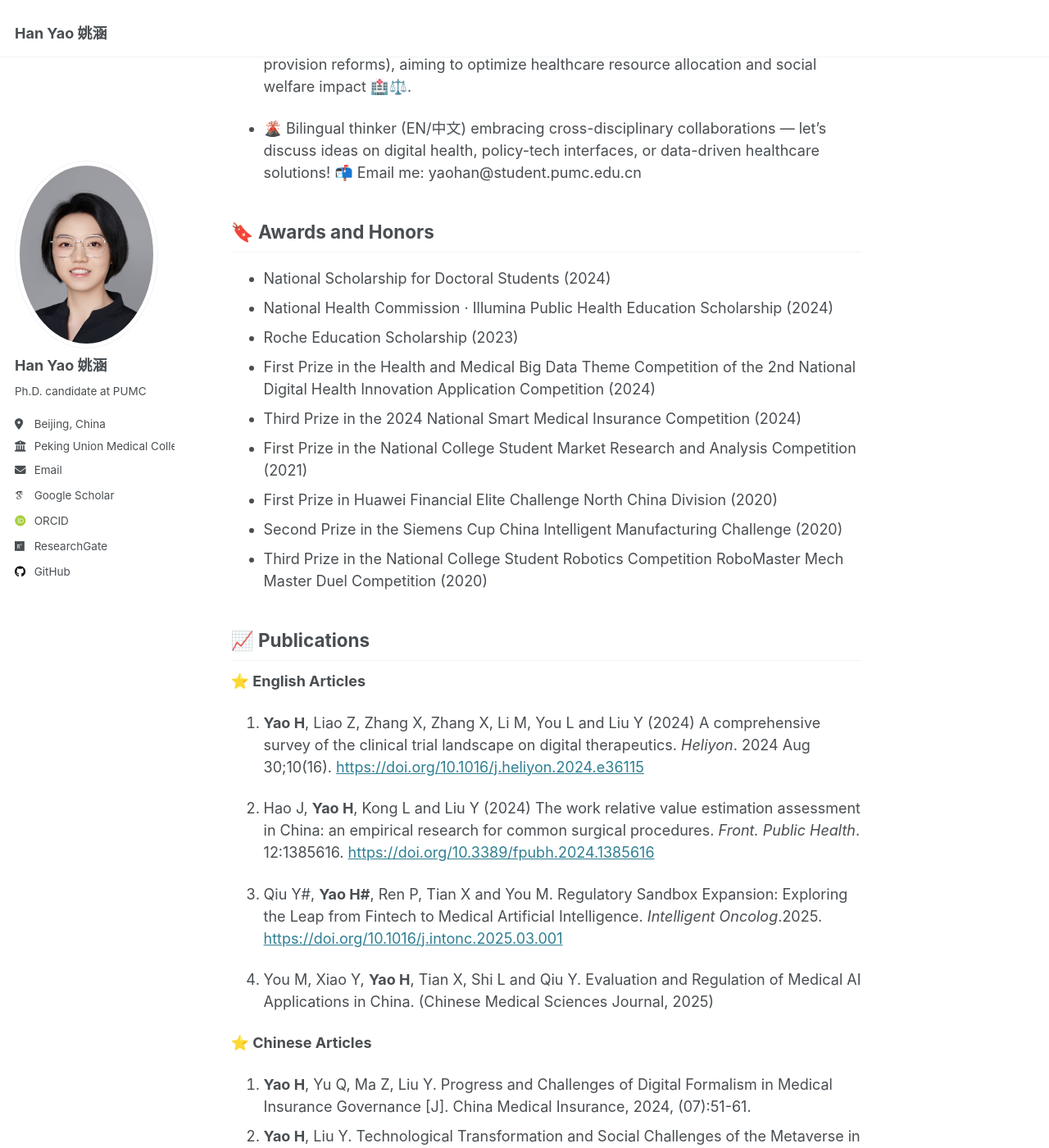
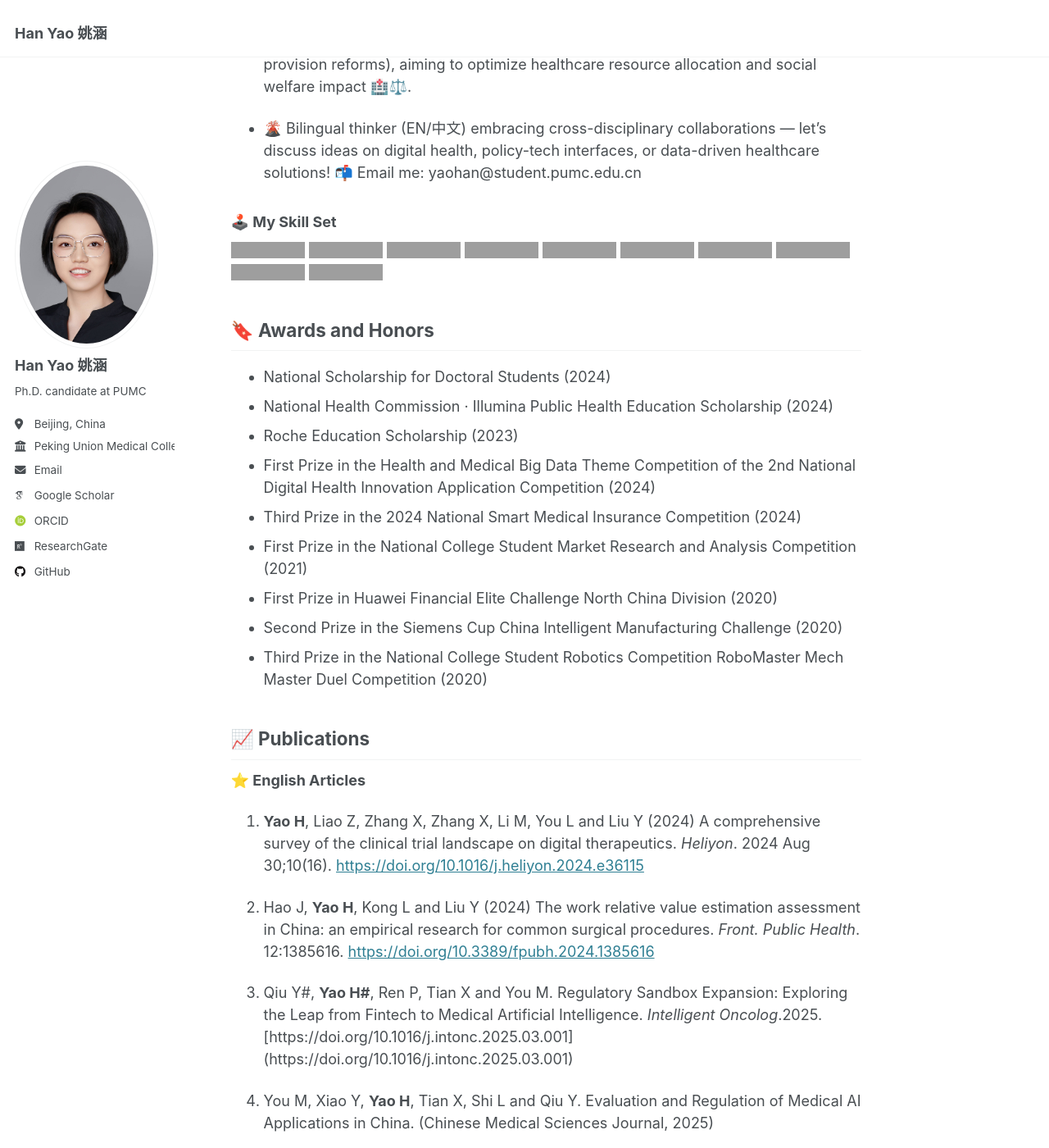
Before and after one commit to hannalyao/hannalyao.github.io, a Jekyll site: the page built from _pages/about.md, in a window 1280 px wide and 1400 px high, scrolled down 394 px. Shown: the whole window at 82% size. Built offline with Jekyll 4.4.1, drawn with Linux system fonts in a browser that asks for light colours; some web fonts are replaced; grey boxes are pictures that could not be loaded.

Commit message:
about.md

```diff
--- a/_pages/about.md
+++ b/_pages/about.md
@@ -18,6 +18,18 @@ redirect_from:
 * 🌋 Bilingual thinker (EN/中文) embracing cross-disciplinary collaborations — let’s discuss ideas on digital health, policy-tech interfaces, or data-driven healthcare solutions! 📬 Email me: yaohan@student.pumc.edu.cn
 
 
+### 🕹️ My Skill Set
+
+[![C](https://img.shields.io/badge/C-00599C?logo=c&logoColor=white)](#)
+[![C++](https://img.shields.io/badge/C++-%2300599C.svg?logo=c%2B%2B&logoColor=white)](#)
+[![Python](https://img.shields.io/badge/Python-3776AB?logo=python&logoColor=fff)](#)
+[![R](https://img.shields.io/badge/R-%23276DC3.svg?logo=r&logoColor=white)](#)
+[![HTML](https://img.shields.io/badge/HTML-%23E34F26.svg?logo=html5&logoColor=white)](#)
+[![Visual Studio](https://custom-icon-badges.demolab.com/badge/Visual%20Studio-5C2D91.svg?&logo=visual-studio&logoColor=white)](#)
+[![Anaconda](https://img.shields.io/badge/Anaconda-44A833?logo=anaconda&logoColor=fff)](#)
+[![Windows](https://custom-icon-badges.demolab.com/badge/Windows-0078D6?logo=windows11&logoColor=white)](#)
+[![Linux](https://img.shields.io/badge/Linux-FCC624?logo=linux&logoColor=black)](#)
+[![Ubuntu](https://img.shields.io/badge/Ubuntu-E95420?logo=ubuntu&logoColor=white)](#)
 
 
 🔖 Awards and Honors
@@ -42,7 +54,7 @@ redirect_from:
 1.  Hao J, **Yao H**, Kong L and Liu Y (2024) The work relative value estimation assessment in China: an empirical research for common surgical procedures. *Front. Public Health*. 12:1385616. [https://doi.org/10.3389/fpubh.2024.1385616](https://doi.org/10.3389/fpubh.2024.1385616)
 
 
-1.  Qiu Y#, **Yao H#**, Ren P, Tian X and You M. Regulatory Sandbox Expansion: Exploring the Leap from Fintech to Medical Artificial Intelligence. *Intelligent Oncolog*.2025. [https://doi.org/10.1016/j.intonc.2025.03.001](https://doi.org/10.1016/j.intonc.2025.03.001)
+1.  Qiu Y#, **Yao H#**, Ren P, Tian X and You M. Regulatory Sandbox Expansion: Exploring the Leap from Fintech to Medical Artificial Intelligence. *Intelligent Oncolog*.2025. [https://doi.org/10.1016/j.intonc.2025.03.001] (https://doi.org/10.1016/j.intonc.2025.03.001)
 
 
 1.  You M, Xiao Y, **Yao H**, Tian X, Shi L and Qiu Y. Evaluation and Regulation of Medical AI Applications in China. (Chinese Medical Sciences Journal, 2025)
```
